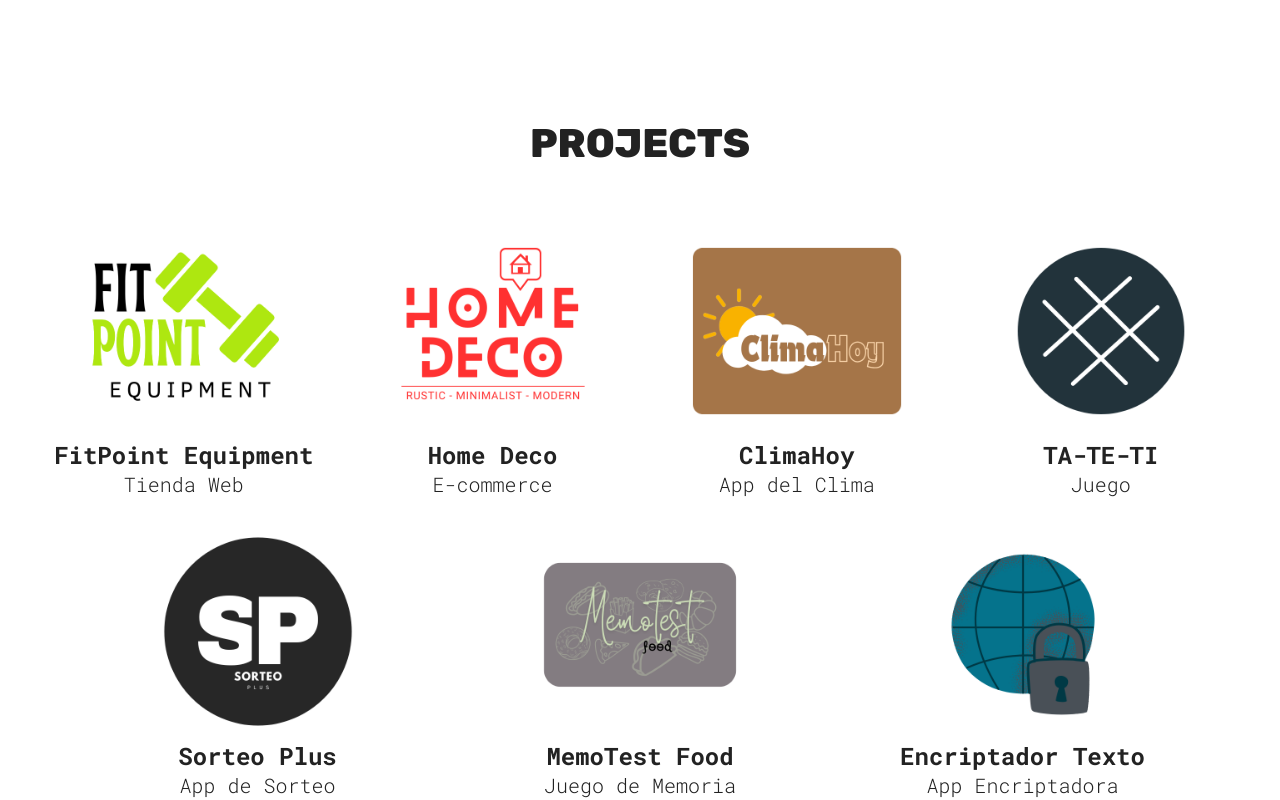
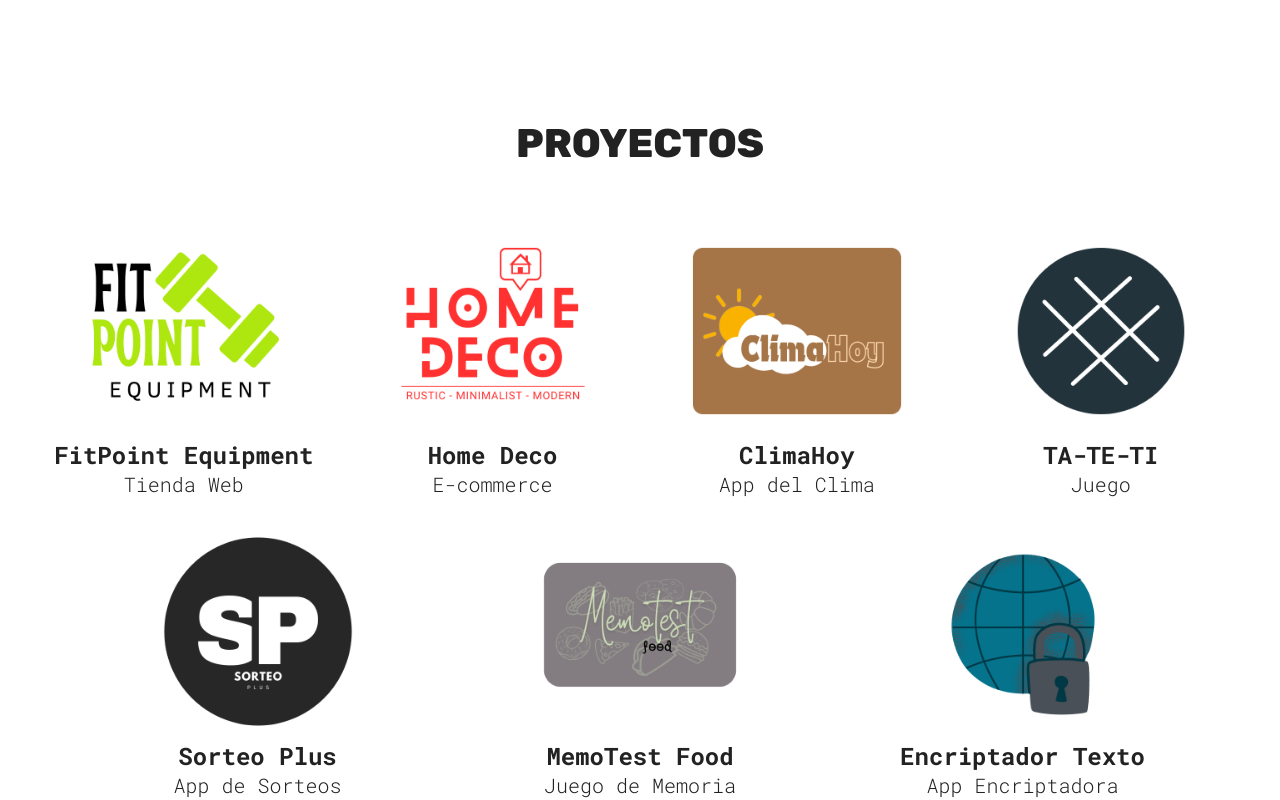
Before and after one commit to facumgomez/my-portfolio, a React (Vite) app: page / in a window 1280 px wide. Shown: the part 780-1580 px from the top of the page. Built offline with nearby package versions, Linux system fonts and the light colour scheme.

Commit message:
Implementación de .map() y arreglos de datos en Projects y Skills

```diff
--- a/src/sections/Projects/Projects.jsx
+++ b/src/sections/Projects/Projects.jsx
@@ -9,52 +9,29 @@ import encriptador from '../../assets/encriptador.png';
 import ProjectCard from '../../common/ProjectCard';
 
 function Projects() {
+  const projectsData = [
+    { id: 1, src: fitpoint, link: "https://github.com/facumgomez/js-ecommerce.git", h3: "FitPoint Equipment", p: "Tienda Web" },
+    { id: 2, src: homedeco, link: "https://github.com/facumgomez/reactjs-ecommerce.git", h3: "Home Deco", p: "E-commerce" },
+    { id: 3, src: climahoy, link: "https://github.com/facumgomez/app-clima.git", h3: "ClimaHoy", p: "App del Clima" },
+    { id: 4, src: tateti, link: "https://github.com/facumgomez/ta-te-ti.git", h3: "TA-TE-TI", p: "Juego" },
+    { id: 5, src: sorteoplus, link: "https://github.com/facumgomez/sorteo-plus.git", h3: "Sorteo Plus", p: "App de Sorteos" },
+    { id: 6, src: memotest, link: "https://github.com/facumgomez/app-memotest.git", h3: "MemoTest Food", p: "Juego de Memoria" },
+    { id: 7, src: encriptador, link: "https://github.com/facumgomez/encriptador-texto.git", h3: "Encriptador Texto", p: "App Encriptadora" }
+  ];
 return (
   <section id="projects" className={styles.container}>
-      <h1 className="sectionTitle">Projects</h1>
+      <h1 className="sectionTitle">Proyectos</h1>
       <div className={styles.projectsContainer}>
-        <ProjectCard
-          src={fitpoint}
-          link="https://github.com/facumgomez/js-ecommerce.git"
-          h3="FitPoint Equipment"
-          p="Tienda Web"
-        />
-        <ProjectCard
-          src={homedeco}
-          link="https://github.com/facumgomez/reactjs-ecommerce.git"
-          h3="Home Deco"
-          p="E-commerce"
-        />
-        <ProjectCard
-          src={climahoy}
-          link="https://github.com/facumgomez/app-clima.git"
-          h3="ClimaHoy"
-          p="App del Clima"
-        />
-        <ProjectCard
-          src={tateti}
-          link="https://github.com/facumgomez/ta-te-ti.git"
-          h3="TA-TE-TI"
-          p="Juego"
-        />
-        <ProjectCard
-          src={sorteoplus}
-          link="https://github.com/facumgomez/sorteo-plus.git"
-          h3="Sorteo Plus"
-          p="App de Sorteo"
-        />
-        <ProjectCard
-          src={memotest}
-          link="https://github.com/facumgomez/app-memotest.git"
-          h3="MemoTest Food"
-          p="Juego de Memoria"
-        />
-        <ProjectCard
-          src={encriptador}
-          link="https://github.com/facumgomez/encriptador-texto.git"
-          h3="Encriptador Texto"
-          p="App Encriptadora"
-        />
+        {/* Renderizado dinámico usando .map() */}
+        {projectsData.map((project) => (
+          <ProjectCard
+            key={project.id} // En React siempre que mapeamos necesitamos una prop 'key' única
+            src={project.src}
+            link={project.link}
+            h3={project.h3}
+            p={project.p}
+          />
+        ))}
       </div>
     </section>
   );
--- a/src/sections/Skills/Skills.jsx
+++ b/src/sections/Skills/Skills.jsx
@@ -1,3 +1,4 @@
+import React from 'react';
 import styles from './SkillsStyles.module.css';
 import checkMarkIconDark from '../../assets/checkmark-dark.svg';
 import checkMarkIconLight from '../../assets/checkmark-light.svg';
@@ -8,39 +9,27 @@ function Skills() {
   const { theme } = useTheme();
   const checkMarkIcon = theme === 'light' ? checkMarkIconLight : checkMarkIconDark;
 
+  const skillCategories = [
+    ["HTML", "CSS", "JavaScript", "TypeScript", "React"],
+    ["Node.js", "Express.js", "MongoDB", "Sass"],
+    ["Bootstrap", "Tailwind CSS", "Git", "Firebase", "Socket.IO"],
+    ["Mongoose", "Mocha", "Postman", "jQuery"]
+  ];
+
   return (
     <section id="skills" className={styles.container}>
       <h1 className="sectionTitle">Habilidades</h1>
-      <div className={styles.skillList}>
-        <SkillList src={checkMarkIcon} skill="HTML" />
-        <SkillList src={checkMarkIcon} skill="CSS" />
-        <SkillList src={checkMarkIcon} skill="JavaScript" />
-        <SkillList src={checkMarkIcon} skill="TypeScript" />
-        <SkillList src={checkMarkIcon} skill="React" />
-      </div>
-      <hr />
-      <div className={styles.skillList}>
-        <SkillList src={checkMarkIcon} skill="Node.js" />
-        <SkillList src={checkMarkIcon} skill="Express.js" />
-        <SkillList src={checkMarkIcon} skill="MongoDB" />
-        <SkillList src={checkMarkIcon} skill="Sass" />
-      </div>
-      <hr />
-      <div className={styles.skillList}>
-        <SkillList src={checkMarkIcon} skill="Bootstrap" />
-        <SkillList src={checkMarkIcon} skill="Tailwind CSS" />
-        <SkillList src={checkMarkIcon} skill="Git" />
-        <SkillList src={checkMarkIcon} skill="Firebase" />
-        <SkillList src={checkMarkIcon} skill="Socket.IO" />
-      </div>
-      <hr />
-      <div className={styles.skillList}>
-        <SkillList src={checkMarkIcon} skill="Mongoose" />
-        <SkillList src={checkMarkIcon} skill="Mocha" />
-        <SkillList src={checkMarkIcon} skill="Postman" />
-        <SkillList src={checkMarkIcon} skill="jQuery" />
-      </div>
-      <hr />
+      {skillCategories.map((category, index) => (
+        <React.Fragment key={index}>
+          <div className={styles.skillList}>
+            {category.map((skill) => (
+              <SkillList key={skill} src={checkMarkIcon} skill={skill} />
+            ))}
+
+          </div>
+          <hr />
+        </React.Fragment>
+      ))}
     </section>
   );
 }
```
